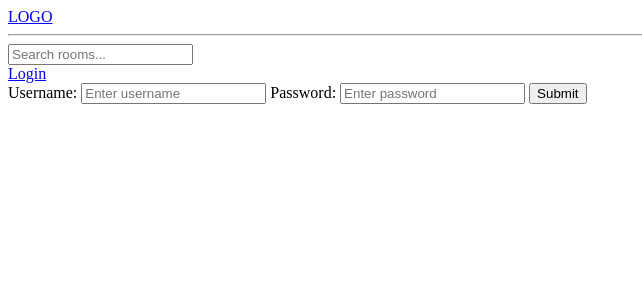
After one commit to Nick-Petruccelli/itsc3155, a Django app: page /login/ in a window 1280 px wide. The commit adds this page. Shown: the top 300 px of the page, without its empty margins (0-642 px from the left). Run offline with Django 5.2, Linux system fonts and the light colour scheme.

Commit message:
user login and out

```diff
--- a/studybud/base/views.py
+++ b/studybud/base/views.py
@@ -1,6 +1,9 @@
 from django.shortcuts import render, redirect
 from django.http import HttpResponse
 from django.db.models import Q
+from django.contrib.auth.models import User
+from django.contrib.auth import authenticate, login, logout
+from django.contrib import messages
 from .models import Room, Topic
 from .forms import RoomForm
 
@@ -20,6 +23,27 @@ def home(request) -> HttpResponse:
     topics = Topic.objects.all()
     context = {"rooms":rooms, "topics":topics, "room_count":room_count}
     return render(request, "home.html", context)
+
+def loginPage(request):
+    if request.method == 'POST':
+        username = request.POST.get('username')
+        password = request.POST.get('password')
+
+        try:
+            usr = User.objects.get(username=username)
+        except:
+            messages.error(request, "Could not find user")
+
+        usr = authenticate(request, username=username, password=password)
+        if usr:
+            login(request, usr)
+            return redirect("/")
+    context = {}
+    return render(request, "login_register.html", context)
+
+def logoutUser(request):
+    logout(request)
+    return redirect("/")
 
 def room(request, pk) -> HttpResponse:
     rooms = Room.objects.all()
--- a/studybud/studybud/urls.py
+++ b/studybud/studybud/urls.py
@@ -4,6 +4,8 @@ from django.http import HttpResponse
 import base.views as views
 
 urlpatterns = [
+    path('login/', views.loginPage, name='login'),
+    path('logout/', views.logoutUser, name='logout'),
     path('admin/', admin.site.urls),
     path('', views.home),
     path('room/<int:pk>/', views.room, name='room'),
--- /dev/null
+++ b/studybud/templates/login_register.html
@@ -0,0 +1,13 @@
+{% extends 'main.html' %}
+{% block content %}
+<div>
+    <form method="POST" action="">
+        {% csrf_token %}
+        <label for="username">Username:</label>
+        <input type="text" name="username" placeholder="Enter username">
+        <label for="password">Password:</label>
+        <input type="password" name="password" placeholder="Enter password">
+        <input type="submit" name="Login">
+    </form>
+</div>
+{% endblock content %}
--- a/studybud/templates/main.html
+++ b/studybud/templates/main.html
@@ -7,7 +7,13 @@
 </head>
 <body>
     {% include 'navbar.html' %}
-
+    {% if messages %}
+    <ul class="messages">
+        {% for message in messages %}
+        <li{% if message.tags %} class="{{ message.tags }}"{% endif %}>{{ message }}</li>
+        {% endfor %}
+    </ul>
+    {% endif %}
     {% block content %}
 
     {% endblock content %}
--- a/studybud/templates/navbar.html
+++ b/studybud/templates/navbar.html
@@ -3,3 +3,8 @@
 <form method="GET" action="/">
     <input type="text" name="q" placeholder="Search rooms...">
 </form>
+{% if request.user.is_authenticated %}
+<a href="/logout">Logout</a>
+{% else %}
+<a href="/login">Login</a>
+{% endif %}
```
Also changed, not shown: studybud/db.sqlite3.
